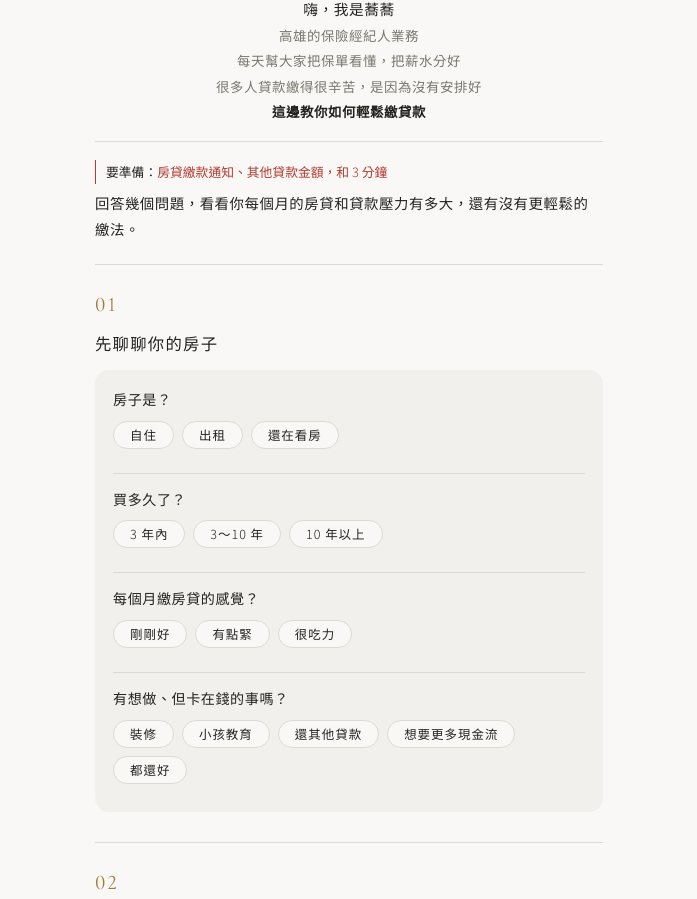
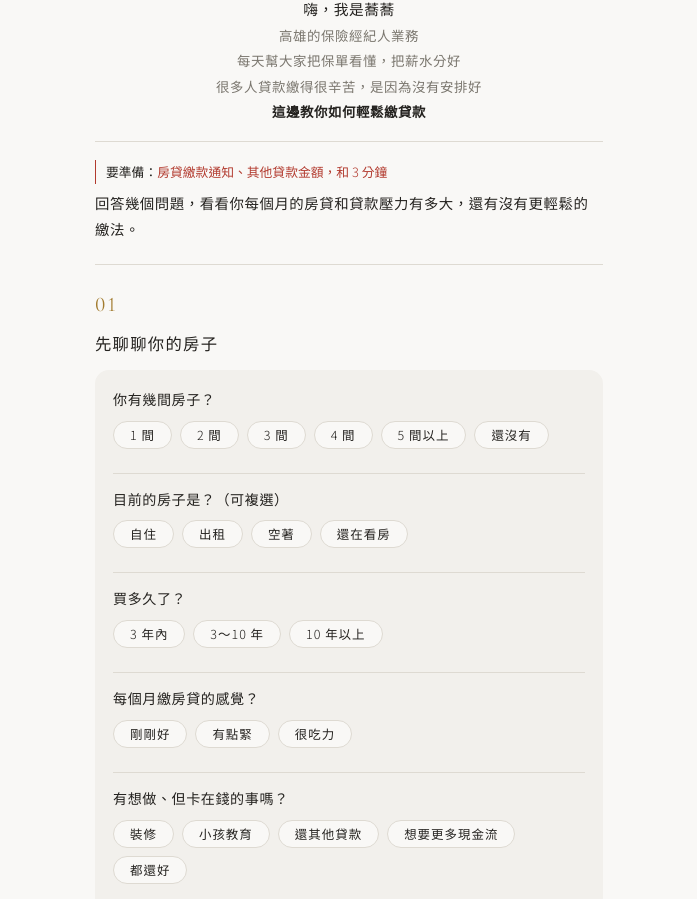
Before and after one commit to star16101/229ciaooo, a plain HTML site: page house/index.html in a window 1280 px wide. Shown: the part 302-1201 px from the top of the page, without its empty margins (291-988 px from the left). Drawn offline with nearby package versions, Linux system fonts and the light colour scheme; no server answers.

Commit message:
房貸頁：新增幾間房子單選，房子用途改複選
Co-Authored-By: Claude Opus 5.5 <noreply@anthropic.com>
Claude-Session: https://claude.ai/code/session_01Ny3w86Cbg3wS5AAPsBK2UE

```diff
--- a/house/index.html
+++ b/house/index.html
@@ -234,10 +234,12 @@ const fmt=n=>Math.round(n).toLocaleString("zh-TW");
 const big=n=>Math.abs(n)>=1e4?(n/1e4).toFixed(Math.abs(n)>=1e6?0:1)+" 萬":fmt(n);
 const num=el=>Math.max(0,parseFloat(String(el.value).replace(/[^\d.]/g,""))||0);
 const pmt=(P,r,y)=>{if(!P||!y)return 0;const m=r/100/12,n=y*12;return m?P*m/(1-Math.pow(1+m,-n)):P/n;};
-const SV=[["房子是？",["自住","出租","還在看房"]],["買多久了？","3 年內|3～10 年|10 年以上".split("|")],["每個月繳房貸的感覺？",["剛剛好","有點緊","很吃力"]],["有想做、但卡在錢的事嗎？",["裝修","小孩教育","還其他貸款","想要更多現金流","都還好"]]];
+const SV=[["你有幾間房子？",["1 間","2 間","3 間","4 間","5 間以上","還沒有"]],["目前的房子是？（可複選）",["自住","出租","空著","還在看房"],1],["買多久了？","3 年內|3～10 年|10 年以上".split("|")],["每個月繳房貸的感覺？",["剛剛好","有點緊","很吃力"]],["有想做、但卡在錢的事嗎？",["裝修","小孩教育","還其他貸款","想要更多現金流","都還好"]]];
 const sv={};
-function survey(){$("survey").innerHTML=SV.map((q,i)=>`<div class="q"><p>${q[0]}</p><div class="pills" role="group" aria-label="${q[0]}">${q[1].map(o=>`<button type="button" class="pill" data-s="${i}" data-o="${o}" aria-pressed="${sv[i]===o}">${o}</button>`).join("")}</div></div>`).join("");}
-$("survey").addEventListener("click",e=>{const b=e.target.closest("button");if(!b)return;sv[b.dataset.s]=b.dataset.o;survey();});
+const picked=(i,o)=>Array.isArray(sv[i])?sv[i].includes(o):sv[i]===o;
+function survey(){$("survey").innerHTML=SV.map((q,i)=>`<div class="q"><p>${q[0]}</p><div class="pills" role="group" aria-label="${q[0]}">${q[1].map(o=>`<button type="button" class="pill" data-s="${i}" data-o="${o}" aria-pressed="${picked(i,o)}">${o}</button>`).join("")}</div></div>`).join("");}
+$("survey").addEventListener("click",e=>{const b=e.target.closest("button");if(!b)return;const i=+b.dataset.s,o=b.dataset.o;
+  if(SV[i][2]){const a=Array.isArray(sv[i])?sv[i]:[];sv[i]=a.includes(o)?a.filter(x=>x!==o):[...a,o];if(!sv[i].length)delete sv[i];}else sv[i]=o;survey();});
 const DB=[["信貸","500,000","7","5"],["車貸","300,000","4","4"],["信用卡分期","0","15","1"]];
 $("debts").innerHTML=DB.map((d,i)=>`<div class="drow"><h3>${d[0]}</h3><div class="row3">
 <div class="f"><label for="d${i}b">剩餘金額</label><div class="in"><input id="d${i}b" inputmode="numeric" value="${d[1]}"></div></div>
@@ -265,7 +267,7 @@ document.querySelectorAll("main input:not([type=range]):not(#nm):not(#ig):not(#c
 $("ny").addEventListener("input",calc);
 function buildText(){const r=calc(),v=id=>$(id).value.trim();
   const lines=["【房貸健檢｜我的結果】",`稱呼：${v("nm")||"（未填）"}`,`IG：@${v("ig").replace(/^@/,"")||"（未填）"}`,`房子位置：${v("city")||"（未填）"}`,
-   ...SV.map((q,i)=>`${q[0]} ${sv[i]||"未答"}`),
+   ...SV.map((q,i)=>`${q[0]} ${Array.isArray(sv[i])?sv[i].join("、"):(sv[i]||"未答")}`),
    `房貸：剩 ${fmt(r.mb)} 元，利率 ${r.mr}%，剩 ${r.my} 年，每月約 ${fmt(r.mp)} 元`,
    ...DB.map((d,i)=>num($("d"+i+"b"))?`${d[0]}：剩 ${$("d"+i+"b").value} 元，利率 ${$("d"+i+"r").value}%，剩 ${$("d"+i+"y").value} 年`:"").filter(Boolean),
    `每月還款合計約 ${fmt(r.all)} 元，占家庭收入 ${r.inc?Math.round(r.ratio*100)+"%":"（未填收入）"}`,
```
